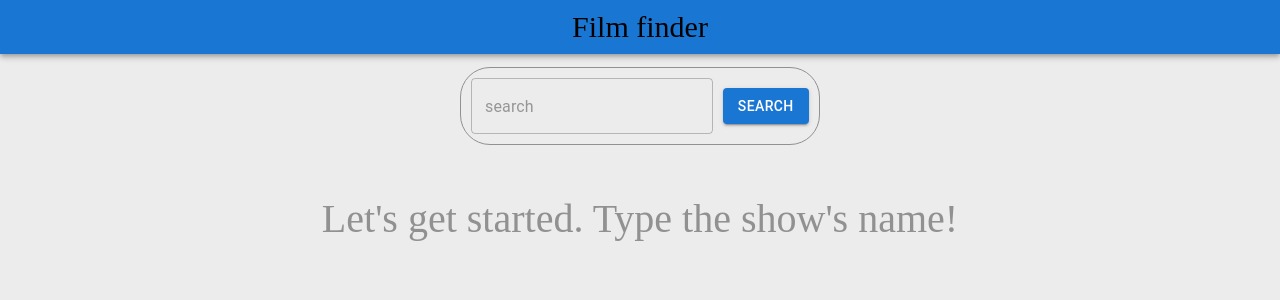
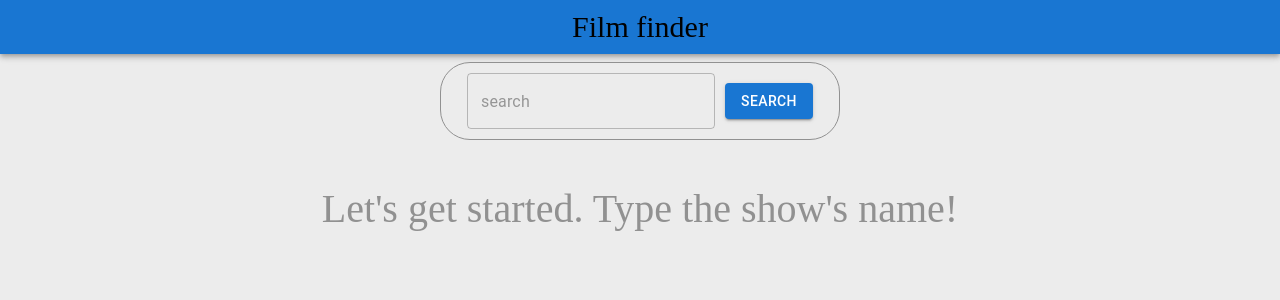
Before and after one commit to KAST13L/film-finder, a Next.js app: page / in a window 1280 px wide. Shown: the top 300 px of the page. Built offline with nearby package versions, Linux system fonts and the light colour scheme.

Commit message:
fix: fix styles

```diff
--- a/components/movie-search/MovieSearch.module.scss
+++ b/components/movie-search/MovieSearch.module.scss
@@ -1,12 +1,12 @@
 .form{
   display: flex;
   justify-content: center;
-  padding: 10px;
+  padding: 10px 20px;
   border: 1px solid #919191;
   border-radius: 30px;
   align-items: center;
-  margin: 10px auto;
-  width: 360px;
+  margin: 5px auto;
+  max-width: 400px;
 
   .input{
     padding-right: 10px;
```
